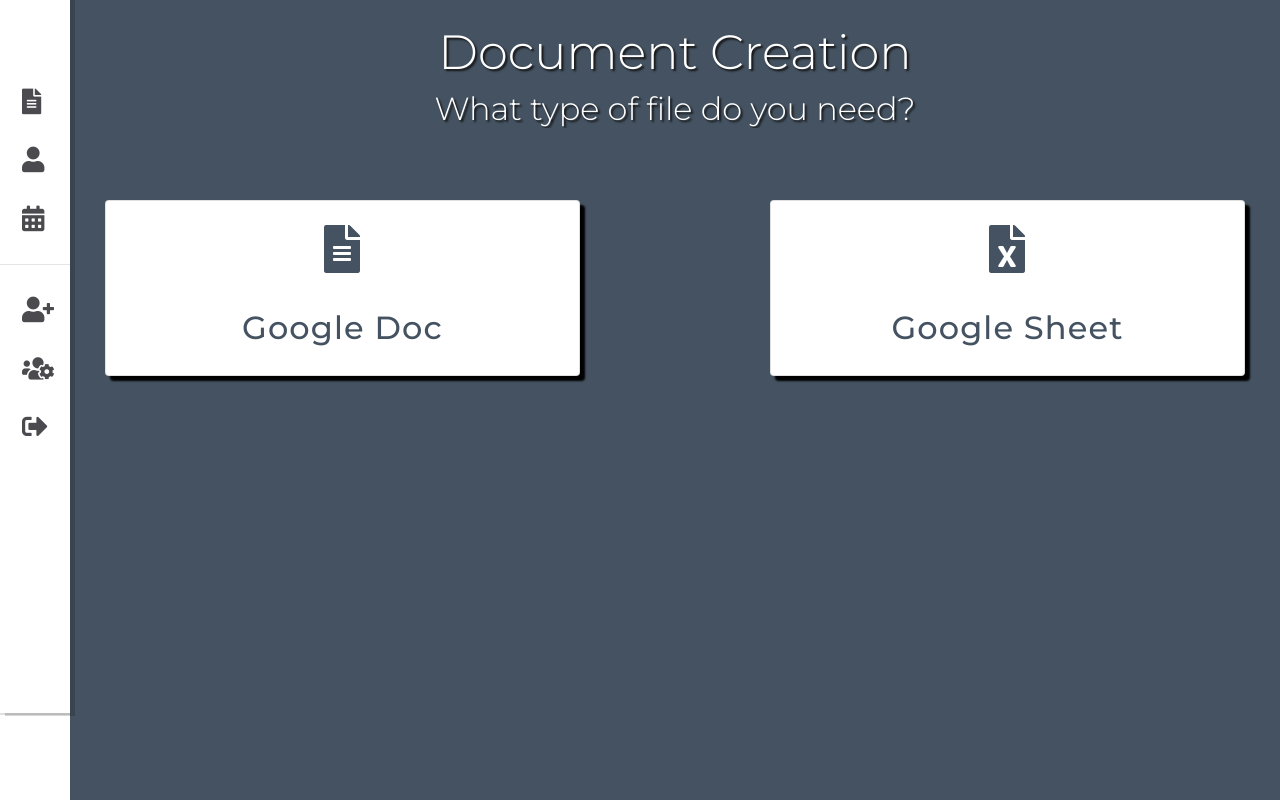
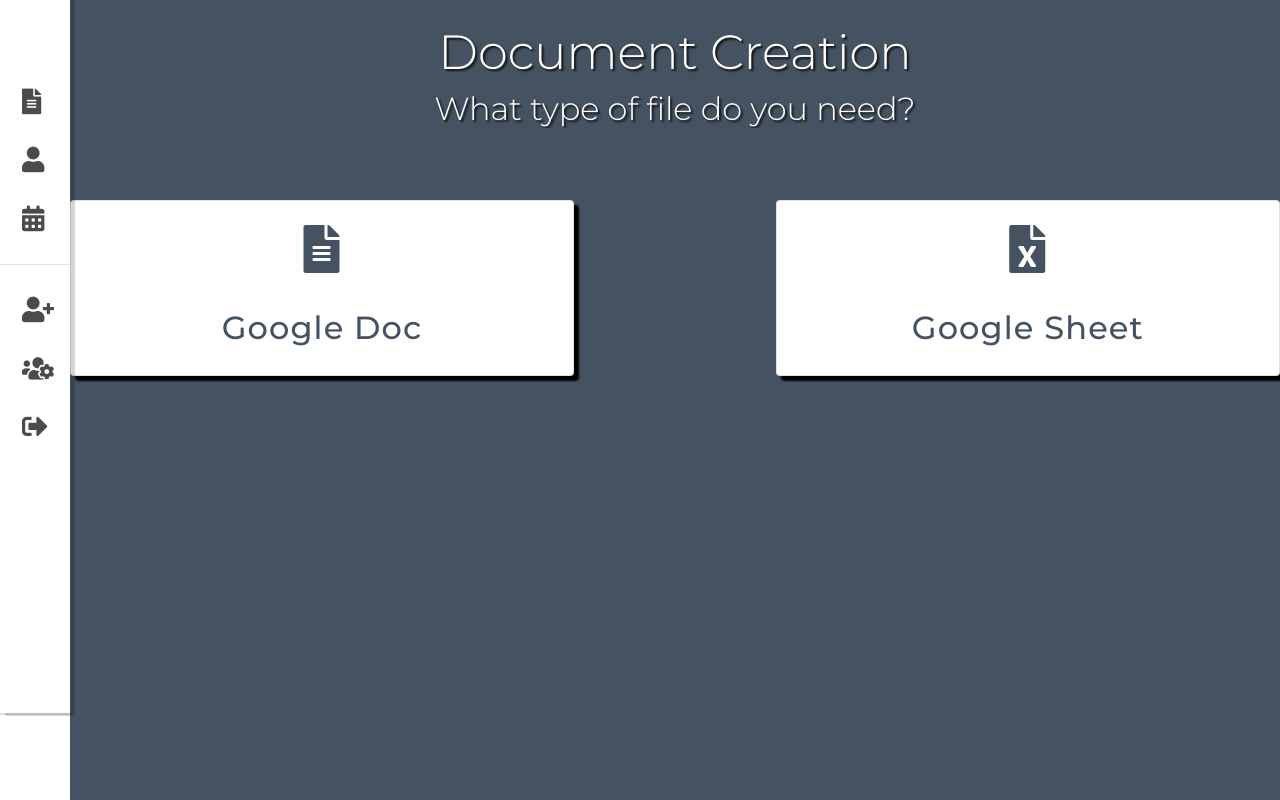
Before and after one commit to ShavingSeagull/TheHub, a Django app: page /documents/creation-area in a window 1280 px wide. Shown: the part 87-887 px from the top of the page. Run offline with Django 3.2, Linux system fonts and the light colour scheme; the visitor is signed in with stand-in values (Sample User, id 1); some libraries are stand-ins or nearby versions.

Commit message:
Overrode Bootstrap's container width for large screens

```diff
--- a/static/css/documents.css
+++ b/static/css/documents.css
@@ -101,6 +101,13 @@
 }
 
 /*** Media Queries ***/
+@media screen and (min-width: 1200px) {
+    /* Override the Bootstrap class to allow for a slightly wider container on large screens */
+    .container {
+        max-width: 1350px;
+    }
+}
+
 @media screen and (min-width: 992px) {
     .recent-docs-row {
         margin-right: 0;
```
